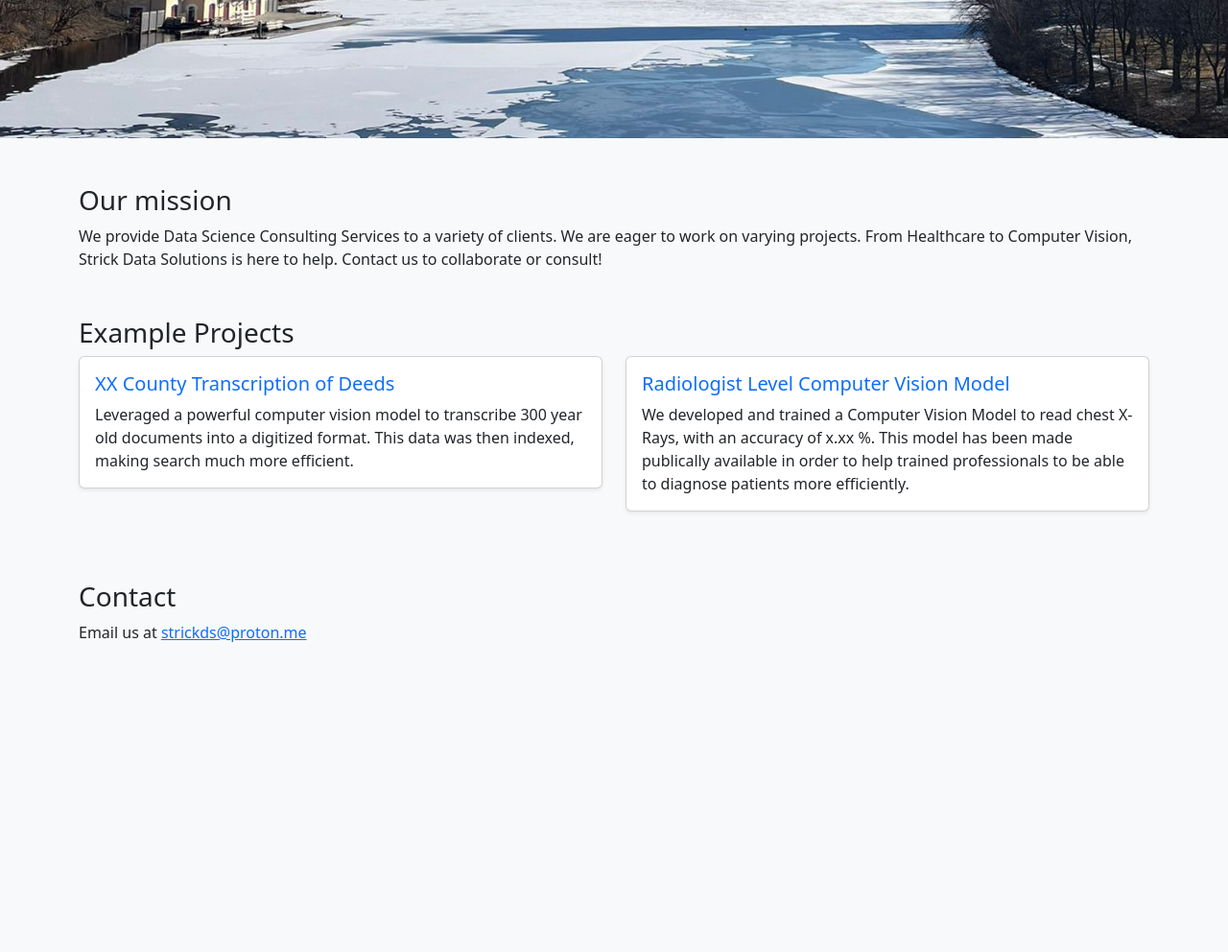
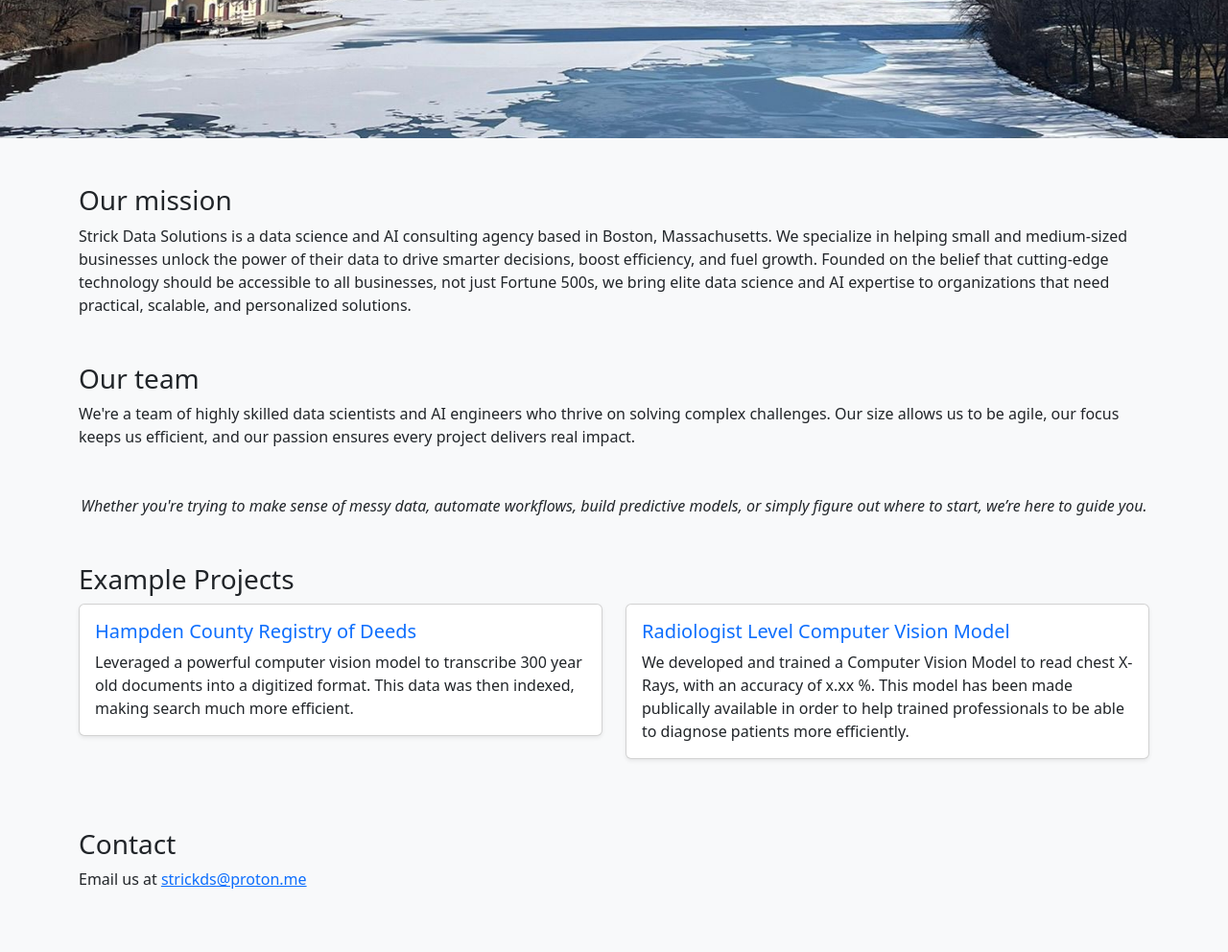
Before and after one commit to CFGP00/StrickStartup, a Django app: page / in a window 1280 px wide. Shown: the part 648-1640 px from the top of the page at 96% size. Before the commit the page ends 1317 px from the top, so only its background shows below. Run offline with Django 5.2, Linux system fonts and the light colour scheme.

Commit message:
adjust texts

```diff
--- a/myportfolio/projects/static/projects/styles.css
+++ b/myportfolio/projects/static/projects/styles.css
@@ -8,3 +8,14 @@
     color: white;
     text-align: center;
   }
+
+  .hero-section-quote {
+    background: url('/static/projects/bg-1.jpg') no-repeat center center;
+    background-size: cover;
+    height: 15vh; /* Full viewport height */
+    display: flex;
+    align-items: center;
+    justify-content: center;
+    color: white;
+    text-align: center;
+  }
--- a/myportfolio/projects/templates/projects/home.html
+++ b/myportfolio/projects/templates/projects/home.html
@@ -47,9 +47,26 @@
   <div class="container py-5">
     <section class="mb-5" data-aos="fade-up">
       <h2 class="h3">Our mission</h2>
-      <p>{{ about }}</p>
+      <p>{{ mission }}</p>
     </section>
 
+    <section class="mb-5" data-aos="fade-up">
+      <h2 class="h3">Our team</h2>
+      <p>{{ team }}</p>
+    </section>
+
+    <section class="mb-5 text-center" data-aos="fade-up">
+      <p style="font-style: italic;">{{ quote }}</p>
+    </section>
+  <!-- </div> -->
+
+  <!-- <div class="hero-section-quote">
+    <section class="mb-5 text-center" data-aos="fade-up">
+      <p style="font-style: italic;">{{ quote }}</p>
+    </section>
+  </div> -->
+
+  <!-- <div class="container py-5"> -->
     <section class="mb-5" data-aos="fade-up">
       <h2 class="h3">Example Projects</h2>
       <div class="row">
@@ -77,6 +94,7 @@
     </section>
   </div>
 
+
   <!-- AOS JS -->
   <script src="https://cdn.jsdelivr.net/npm/aos@2.3.4/dist/aos.js"></script>
   <script>
--- a/myportfolio/projects/views.py
+++ b/myportfolio/projects/views.py
@@ -2,15 +2,21 @@
 
 def home(request):
     projects = [
-        {"title": "XX County Transcription of Deeds", "desc": "Leveraged a powerful computer vision model to transcribe 300 year old documents into a digitized format. This data was then indexed, making search much more efficient."},
+        {"title": "Hampden County Registry of Deeds", "desc": "Leveraged a powerful computer vision model to transcribe 300 year old documents into a digitized format. This data was then indexed, making search much more efficient."},
         {"title": "Radiologist Level Computer Vision Model", "desc": "We developed and trained a Computer Vision Model to read chest X-Rays, with an accuracy of x.xx %. This model has been made publically available in order to help trained professionals to be able to diagnose patients more efficiently. ", "link" : "https://huggingface.co/spaces/cfgpp/Danny_Net_Demo"}
     ]
-    about = "We provide Data Science Consulting Services to a variety of clients. We are eager to work on varying projects. From Healthcare to Computer Vision, Strick Data Solutions is here to help. Contact us to collaborate or consult!"
+    mission = "Strick Data Solutions is a data science and AI consulting agency based in Boston, Massachusetts. We specialize in helping small and medium-sized businesses unlock the power of their data to drive smarter decisions, boost efficiency, and fuel growth. Founded on the belief that cutting-edge technology should be accessible to all businesses, not just Fortune 500s, we bring elite data science and AI expertise to organizations that need practical, scalable, and personalized solutions."
+    team = "We're a team of highly skilled data scientists and AI engineers who thrive on solving complex challenges. Our size allows us to be agile, our focus keeps us efficient, and our passion ensures every project delivers real impact."
+    value = ["Clarity over jargon", "Speed without compromise", "Partnership over transactions", "Results that matter"]
+    quote = "Whether you're trying to make sense of messy data, automate workflows, build predictive models, or simply figure out where to start, we’re here to guide you."
     contact_email = "strickds@proton.me"
     return render(request, "projects/home.html", {
         "projects": projects,
-        "about": about,
-        "contact_email": contact_email
+        "mission": mission,
+        "contact_email": contact_email,
+        "team": team,
+        "value": value,
+        "quote": quote,
     })
 
 def contact(request):
@@ -27,7 +33,7 @@
 
 def projects(request):
     projects = [
-        {"title": "XX County Transcription of Deeds", "desc": "Leveraged a powerful computer vision model to transcribe 300 year old documents into a digitized format. This data was then indexed, making search much more efficient."},
+        {"title": "Hampden County Registry of Deeds", "desc": "Leveraged a powerful computer vision model to transcribe 300 year old documents into a digitized format. This data was then indexed, making search much more efficient."},
         {"title": "Radiologist Level Computer Vision Model", "desc": "We developed and trained a Computer Vision Model to read chest X-Rays, with an accuracy of x.xx %. This model has been made publically available in order to help trained professionals to be able to diagnose patients more efficiently. ", "link" : "https://huggingface.co/spaces/cfgpp/Danny_Net_Demo"}
     ]
     return render(request, "projects/projects.html", {
```
Also changed, not shown: myportfolio/projects/static/projects/bg-4.JPG (added).
